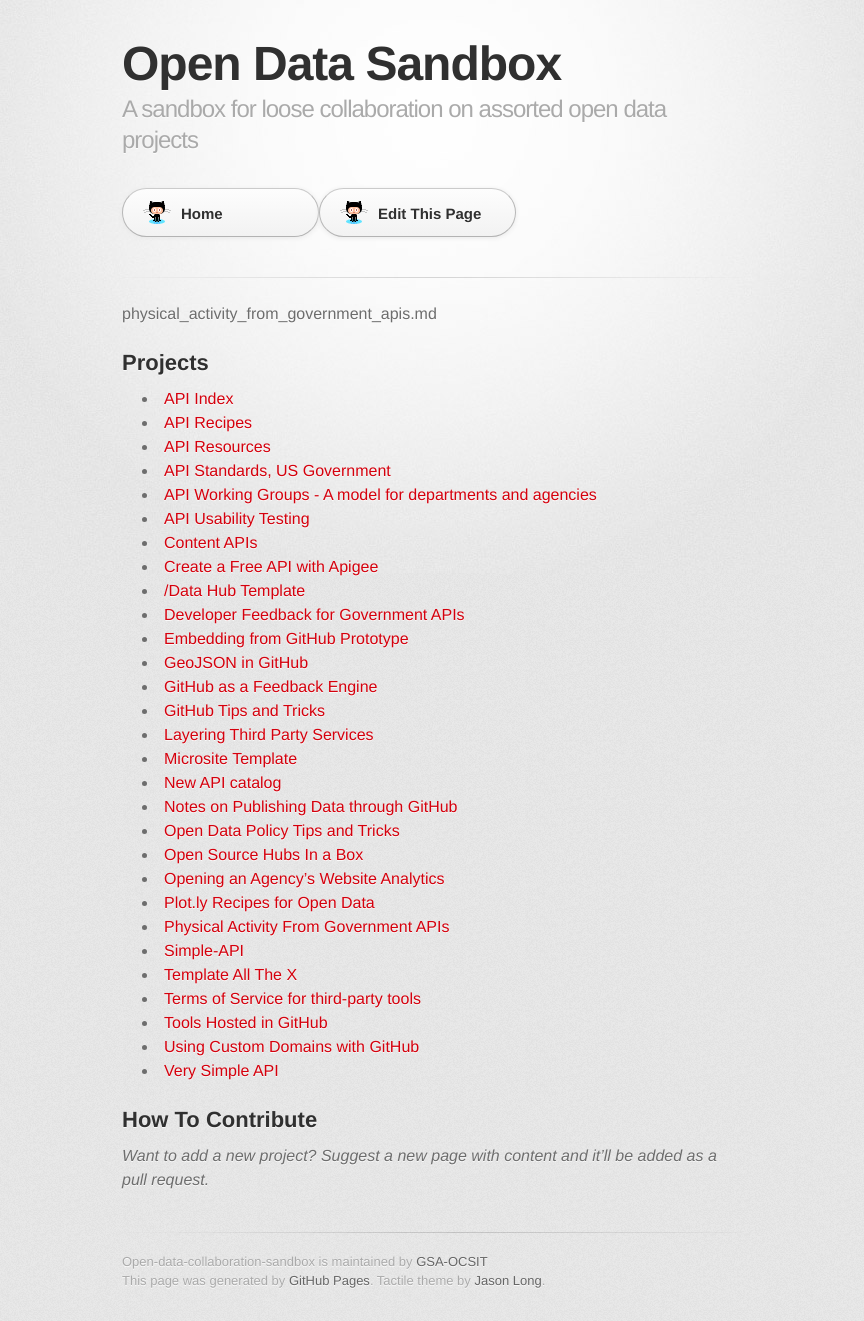
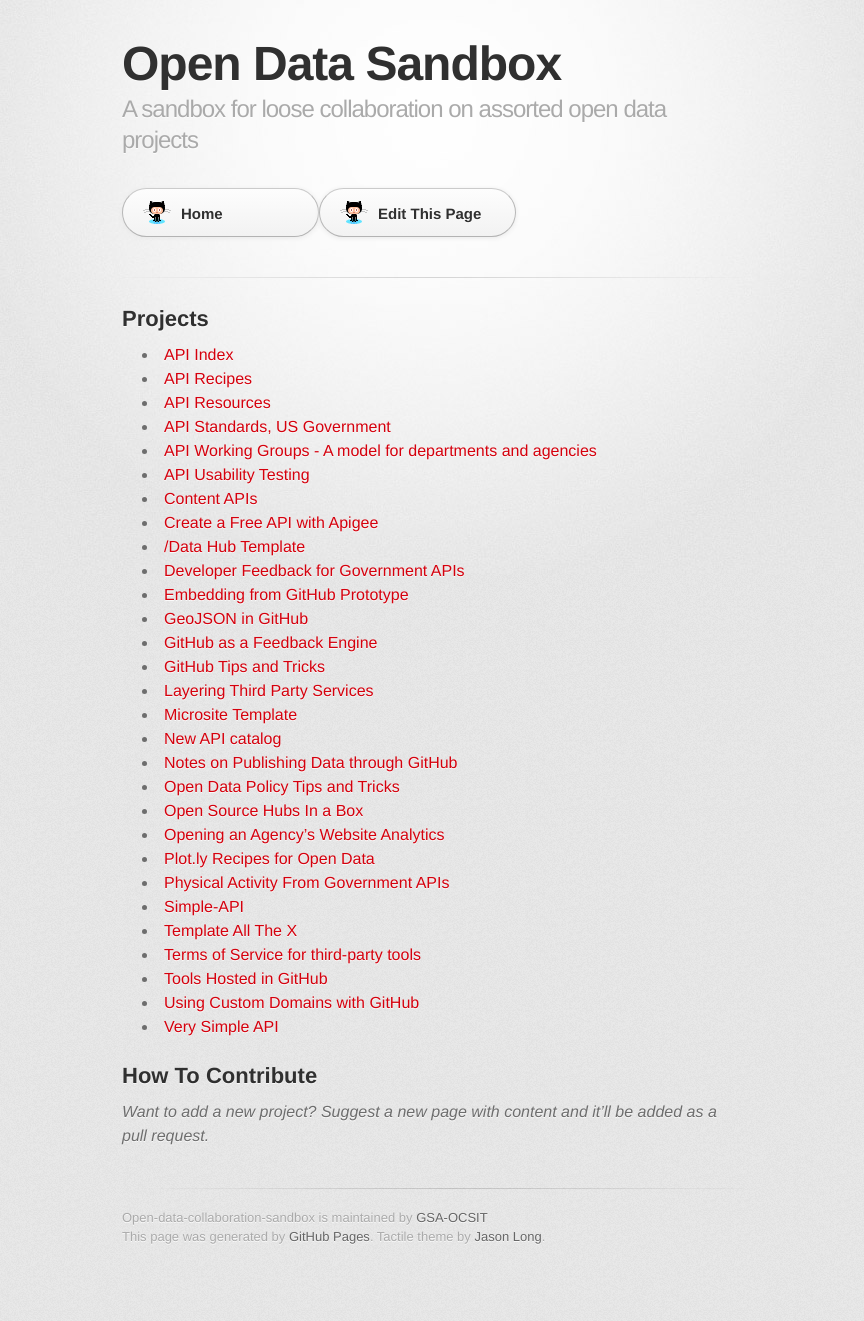
Before and after one commit to GSA/Open-Data-Collaboration-Sandbox, a Jekyll site: the page built from index.md, in a window 1280 px wide. Shown: the whole page, without its empty margins (208-1072 px from the left). Built offline with Jekyll 4.4.1, drawn with Linux system fonts in a browser that asks for light colours; some web fonts are replaced; after the commit the page ends 1277 px from its top, so only the background shows below that.

Commit message:
removing extra link

```diff
--- a/index.md
+++ b/index.md
@@ -5,7 +5,6 @@
 filename: index.md
 ---
 
-  physical_activity_from_government_apis.md
 ## Projects
 
 * [API Index](http://gsa.github.io/Open-Data-Collaboration-Sandbox/api_index)
```
